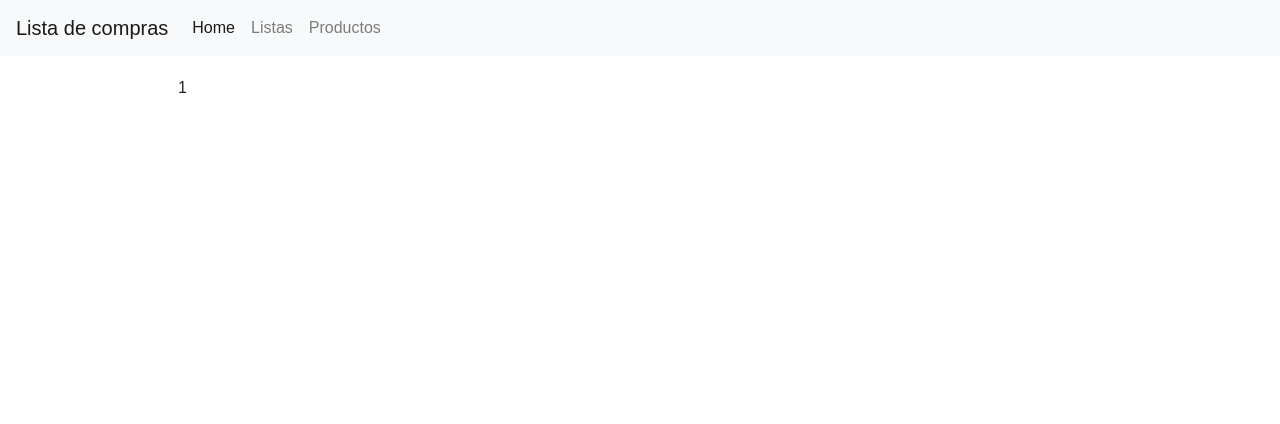
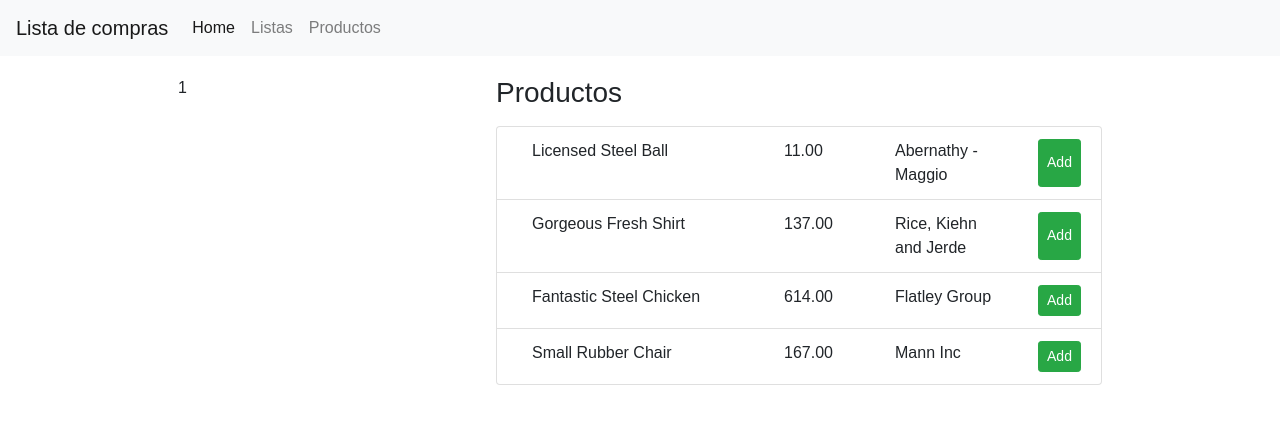
Before and after one commit to danncortes/shopping-list, a React (Create React App) app: page / in a window 1280 px wide. Shown: the top 424 px of the page. Built offline with nearby package versions, Linux system fonts and the light colour scheme; data requests are answered from the project's data file.

Commit message:
Creating products list

```diff
--- a/db.json
+++ b/db.json
@@ -1,43 +1,57 @@
 {
   "products": [
     {
-      "id": 16617895,
-      "name": "Handmade Rubber Chicken",
-      "price": "877.00",
-      "store": "Lesch - Trantow"
+      "id": 12737911,
+      "name": "Licensed Steel Ball",
+      "price": "11.00",
+      "store": "Abernathy - Maggio"
     },
     {
-      "id": 65437286,
-      "name": "Handmade Metal Shirt",
-      "price": "789.00",
-      "store": "Dare - Dickinson"
+      "id": 44649748,
+      "name": "Gorgeous Fresh Shirt",
+      "price": "137.00",
+      "store": "Rice, Kiehn and Jerde"
     },
     {
-      "name": "Cafe",
-      "price": "6000",
-      "store": "D1",
-      "id": 65437287
+      "id": 48135243,
+      "name": "Fantastic Steel Chicken",
+      "price": "614.00",
+      "store": "Flatley Group"
     },
     {
-      "name": "Jabon",
-      "price": "7000",
-      "store": "Jumbo",
-      "id": 65437288
+      "id": 20760453,
+      "name": "Small Rubber Chair",
+      "price": "167.00",
+      "store": "Mann Inc"
     }
   ],
   "lists": [
     {
-      "id": 68460978,
-      "nProducts": 8,
-      "cost": "398.56",
-      "date": "Mon Jan 08 2018 01:29:50 GMT-0500 (-05)",
+      "id": 33970932,
+      "nProducts": 2,
+      "cost": "804.99",
+      "date": "Tue Jan 09 2018 01:41:04 GMT-0500 (-05)",
       "purchased": true
     },
     {
-      "id": 71037496,
-      "nProducts": 4,
-      "cost": "655.57",
-      "date": "Mon Jan 08 2018 05:35:00 GMT-0500 (-05)",
+      "id": 41019706,
+      "nProducts": 10,
+      "cost": "785.10",
+      "date": "Tue Jan 09 2018 15:16:23 GMT-0500 (-05)",
+      "purchased": false
+    },
+    {
+      "id": 4453669,
+      "nProducts": 10,
+      "cost": "189.67",
+      "date": "Tue Jan 09 2018 09:31:29 GMT-0500 (-05)",
+      "purchased": true
+    },
+    {
+      "id": 3895459,
+      "nProducts": 10,
+      "cost": "865.30",
+      "date": "Mon Jan 08 2018 21:18:57 GMT-0500 (-05)",
       "purchased": true
     }
   ]
--- a/src/actions/index.js
+++ b/src/actions/index.js
@@ -5,6 +5,7 @@ export const FETCH_PRODUCTS = 'FETCH_PRODUCTS';
 export const FETCH_LISTS = 'FETCH_LISTS';
 export const DELETE_PRODUCT = 'DELETE_PRODUCT';
 export const CREATE_PRODUCT = 'CREATE_PRODUCT';
+export const ADD_PRODUCT_TO_LIST = 'ADD_PRODUCT_TO_LIST';
 
 const ROOT_URL = 'http://localhost:3001';
 
@@ -43,3 +44,10 @@ export function createProduct(data){
         payload: request
     }
 }
+
+export function addProductToList(product){
+    return {
+        type: ADD_PRODUCT_TO_LIST,
+        payload: product
+    }
+}
--- a/src/components/lists-create/lists-create.js
+++ b/src/components/lists-create/lists-create.js
@@ -4,7 +4,6 @@ import ProductsList from '../products-list/products-list';
 class ListsCreate extends Component {
     constructor(props){
         super(props)
-        console.log(this.props)
     }
     render() {
 
--- a/src/components/products-list/products-list.js
+++ b/src/components/products-list/products-list.js
@@ -1,12 +1,46 @@
 import React, {Component} from 'react';
+import { connect } from 'react-redux';
+import { fetchProducts } from '../../actions';
+import { addProductToList } from '../../actions';
 
 class ProductsList extends Component{
+
+    componentDidMount() {
+        this.props.fetchProducts();
+        console.log(this.props)
+    }
+
+    renderItems(){
+        return this.props.products.map((item)=>{
+            return (
+                <li key={item.id} className="list-group-item d-flex justify-content-between">
+                    <span className="col-5">{item.name}</span>
+                    <span className="col-2">{item.price}</span>
+                    <span className="col-3">{item.store}</span>
+                    <button onClick={this.props.addProductToList.bind(this, item)} className="btn btn-success btn-sm">Add</button>
+                </li>
+            )
+        })
+    }
+
     render(){
-        console.log(this.props)
         return(
-            <div></div>
+            <section>
+                <h3 className="mb-3">Productos</h3>
+                <ul className="list-group">
+                    {this.renderItems()}
+                </ul>
+            </section>
         )
     }
 }
 
-export default ProductsList;
+function mapStateToProps(state) {
+    console.log(state)
+    return {
+        products: state.products,
+        productsList: state.productsList
+    }
+}
+
+export default connect(mapStateToProps, {fetchProducts, addProductToList})(ProductsList);
--- a/src/reducers/index.js
+++ b/src/reducers/index.js
@@ -1,10 +1,13 @@
 import { combineReducers } from 'redux';
-import Reducers  from './reducers';
+import ProductReducer  from './reducer_products';
+import ListsReducer  from './reducer_lists';
+import ProductListReducer from './reducer_listproducts';
 import { reducer as formReducer } from 'redux-form';
 
 const rootReducer = combineReducers({
-    products: Reducers,
-    lists: Reducers,
+    products: ProductReducer,
+    lists: ListsReducer,
+    listProducts:ProductListReducer,
     form: formReducer
 });
 
--- /dev/null
+++ b/src/reducers/reducer_listproducts.js
@@ -0,0 +1,11 @@
+import {ADD_PRODUCT_TO_LIST} from '../actions';
+
+export default function(state = [], action) {
+    switch (action.type) {
+        case ADD_PRODUCT_TO_LIST:
+            state = [...state, action.payload]
+            return state;
+        default:
+            return state;
+    }
+}
--- /dev/null
+++ b/src/reducers/reducer_lists.js
@@ -0,0 +1,10 @@
+import { FETCH_LISTS } from '../actions';
+
+export default function(state = [], action) {
+    switch (action.type) {
+        case FETCH_LISTS:
+            return action.payload.data
+        default:
+            return state;
+    }
+}
--- /dev/null
+++ b/src/reducers/reducer_products.js
@@ -0,0 +1,21 @@
+import { FETCH_PRODUCTS, DELETE_PRODUCT, CREATE_PRODUCT } from '../actions';
+
+export default function(state = [], action) {
+    switch (action.type) {
+        case FETCH_PRODUCTS:
+            return action.payload.data;
+
+        case CREATE_PRODUCT:
+            state.products = [...state, action.payload.data]
+            return state;
+
+        case DELETE_PRODUCT:
+            state.products = state.filter(item => {
+                return item.id !== action.payload
+            });
+            return state;
+
+        default:
+            return state;
+    }
+}
--- a/src/reducers/reducers.js
+++ /dev/null
@@ -1,23 +0,0 @@
-import { FETCH_PRODUCTS } from '../actions';
-import { FETCH_LISTS } from '../actions';
-import { DELETE_PRODUCT } from '../actions';
-import { CREATE_PRODUCT } from '../actions';
-
-export default function(state = [], action) {
-    switch (action.type) {
-        case FETCH_PRODUCTS:
-            return action.payload.data;
-        case FETCH_LISTS:
-            return action.payload.data;
-        case DELETE_PRODUCT:
-            state = state.filter(item => {
-                return item.id !== action.payload
-            });
-            return state;
-        case CREATE_PRODUCT:
-            state = [...state, action.payload.data]
-            return state;
-        default:
-            return state;
-    }
-}
```
Also changed, not shown: 1 other file (tests, documents, lock files or other folders).
